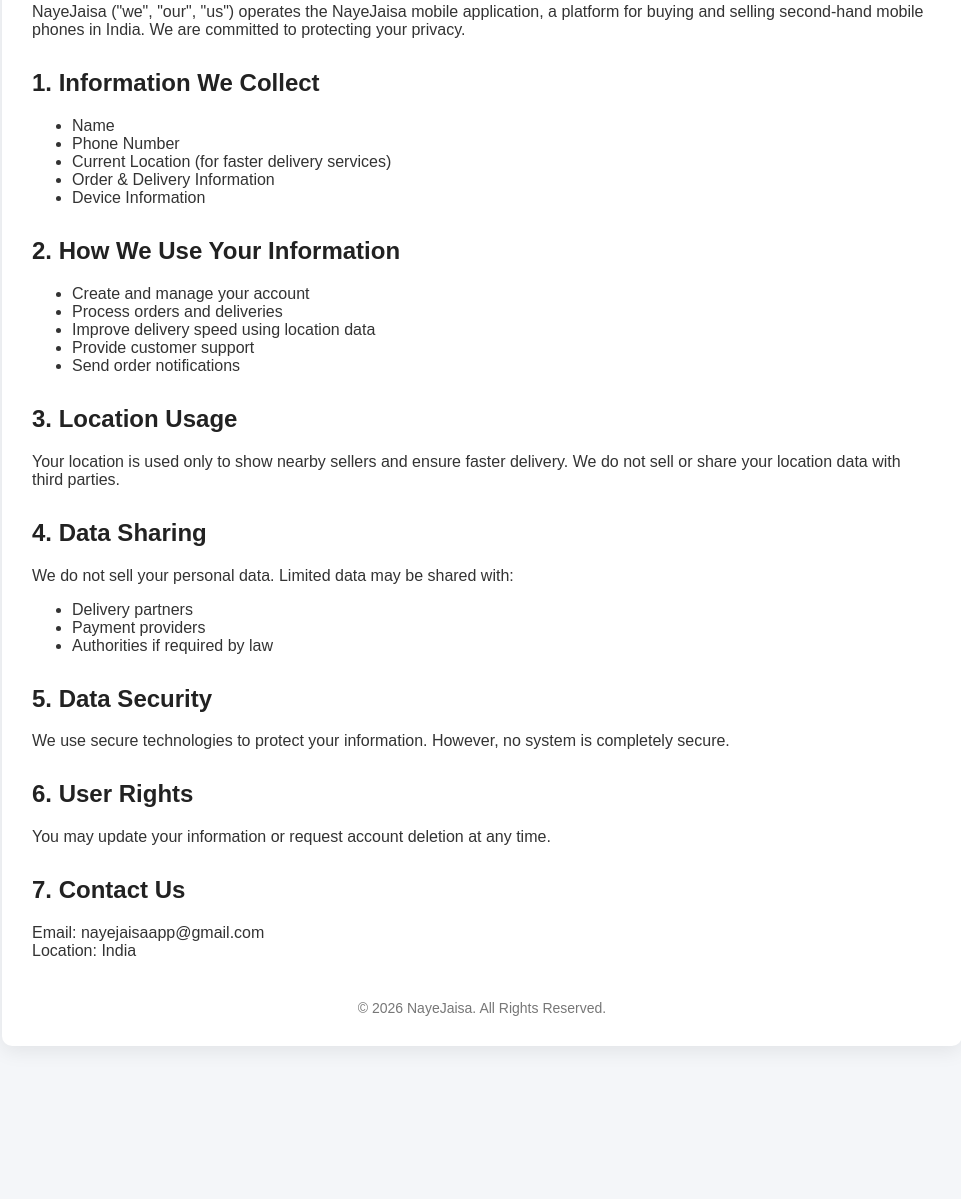
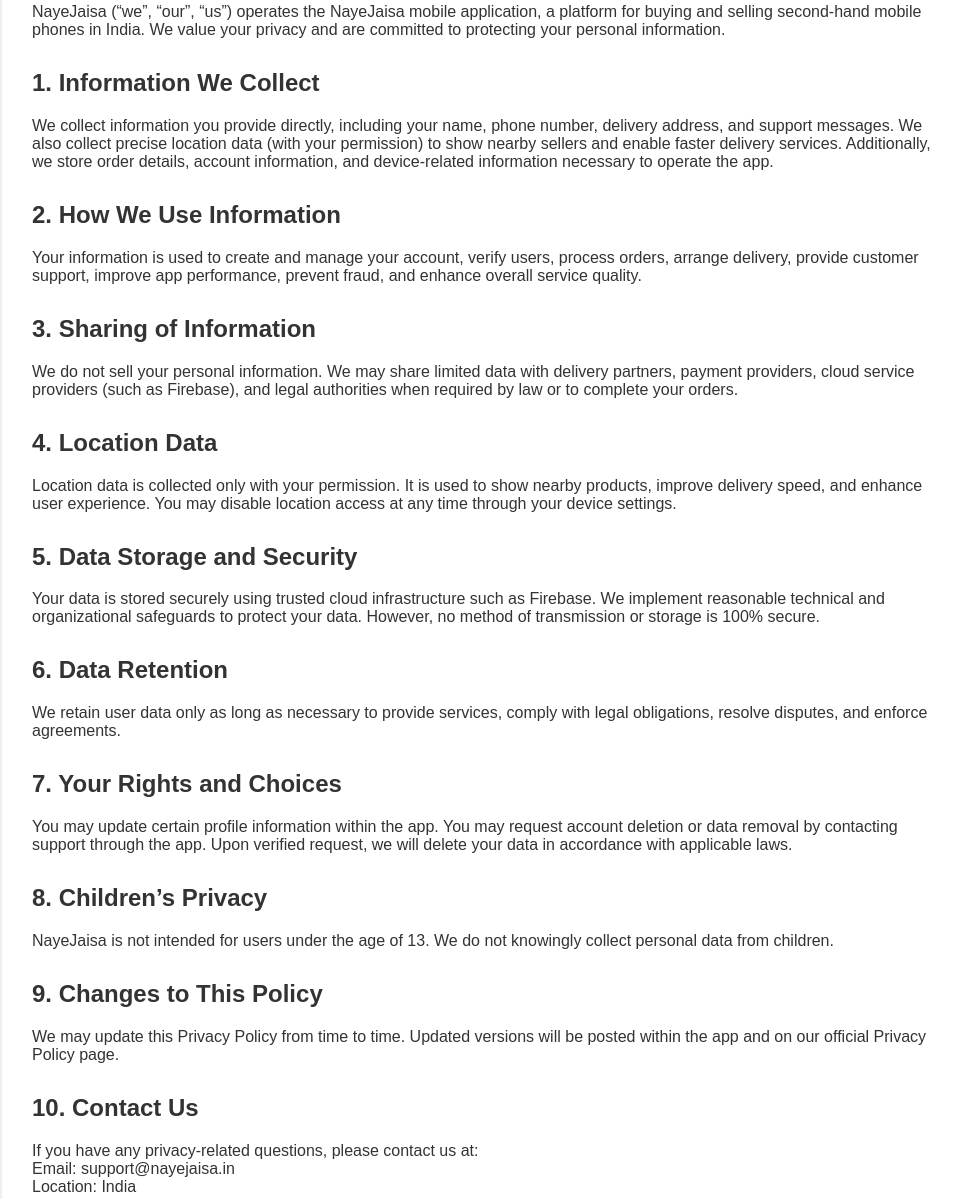
Before and after one commit to ashu916/nayejaisaprivacy, a plain HTML site: page index.html in a window 1280 px wide. Shown: the part 181-1380 px from the top of the page, without its empty margins (158-1119 px from the left). Before the commit the page ends 1267 px from the top, so only its background shows below. Drawn offline with Linux system fonts and the light colour scheme.

Commit message:
Update index.html

```diff
--- a/index.html
+++ b/index.html
@@ -9,16 +9,14 @@
   font-family: Arial, sans-serif;
   margin: 0;
   padding: 0;
-  background: #f4f6f9;
+  background: #f5f7fa;
   color: #333;
 }
 .container {
   max-width: 900px;
-  margin: auto;
-  background: #fff;
+  margin: 40px auto;
+  background: #ffffff;
   padding: 30px;
-  margin-top: 40px;
-  margin-bottom: 40px;
   border-radius: 10px;
   box-shadow: 0 5px 20px rgba(0,0,0,0.08);
 }
@@ -27,13 +25,12 @@
 }
 h2 {
   margin-top: 30px;
-  color: #222;
 }
 .footer {
+  margin-top: 40px;
+  font-size: 14px;
+  color: #777;
   text-align: center;
-  font-size: 14px;
-  margin-top: 40px;
-  color: #777;
 }
 </style>
 </head>
@@ -43,45 +40,38 @@
 <h1>NayeJaisa - Privacy Policy</h1>
 <p><strong>Effective Date:</strong> 01 March 2026</p>
 
-<p>NayeJaisa ("we", "our", "us") operates the NayeJaisa mobile application, a platform for buying and selling second-hand mobile phones in India. We are committed to protecting your privacy.</p>
+<p>NayeJaisa (“we”, “our”, “us”) operates the NayeJaisa mobile application, a platform for buying and selling second-hand mobile phones in India. We value your privacy and are committed to protecting your personal information.</p>
 
 <h2>1. Information We Collect</h2>
-<ul>
-<li>Name</li>
-<li>Phone Number</li>
-<li>Current Location (for faster delivery services)</li>
-<li>Order & Delivery Information</li>
-<li>Device Information</li>
-</ul>
+<p>We collect information you provide directly, including your name, phone number, delivery address, and support messages. We also collect precise location data (with your permission) to show nearby sellers and enable faster delivery services. Additionally, we store order details, account information, and device-related information necessary to operate the app.</p>
 
-<h2>2. How We Use Your Information</h2>
-<ul>
-<li>Create and manage your account</li>
-<li>Process orders and deliveries</li>
-<li>Improve delivery speed using location data</li>
-<li>Provide customer support</li>
-<li>Send order notifications</li>
-</ul>
+<h2>2. How We Use Information</h2>
+<p>Your information is used to create and manage your account, verify users, process orders, arrange delivery, provide customer support, improve app performance, prevent fraud, and enhance overall service quality.</p>
 
-<h2>3. Location Usage</h2>
-<p>Your location is used only to show nearby sellers and ensure faster delivery. We do not sell or share your location data with third parties.</p>
+<h2>3. Sharing of Information</h2>
+<p>We do not sell your personal information. We may share limited data with delivery partners, payment providers, cloud service providers (such as Firebase), and legal authorities when required by law or to complete your orders.</p>
 
-<h2>4. Data Sharing</h2>
-<p>We do not sell your personal data. Limited data may be shared with:</p>
-<ul>
-<li>Delivery partners</li>
-<li>Payment providers</li>
-<li>Authorities if required by law</li>
-</ul>
+<h2>4. Location Data</h2>
+<p>Location data is collected only with your permission. It is used to show nearby products, improve delivery speed, and enhance user experience. You may disable location access at any time through your device settings.</p>
 
-<h2>5. Data Security</h2>
-<p>We use secure technologies to protect your information. However, no system is completely secure.</p>
+<h2>5. Data Storage and Security</h2>
+<p>Your data is stored securely using trusted cloud infrastructure such as Firebase. We implement reasonable technical and organizational safeguards to protect your data. However, no method of transmission or storage is 100% secure.</p>
 
-<h2>6. User Rights</h2>
-<p>You may update your information or request account deletion at any time.</p>
+<h2>6. Data Retention</h2>
+<p>We retain user data only as long as necessary to provide services, comply with legal obligations, resolve disputes, and enforce agreements.</p>
 
-<h2>7. Contact Us</h2>
-<p>Email: nayejaisaapp@gmail.com<br>
+<h2>7. Your Rights and Choices</h2>
+<p>You may update certain profile information within the app. You may request account deletion or data removal by contacting support through the app. Upon verified request, we will delete your data in accordance with applicable laws.</p>
+
+<h2>8. Children’s Privacy</h2>
+<p>NayeJaisa is not intended for users under the age of 13. We do not knowingly collect personal data from children.</p>
+
+<h2>9. Changes to This Policy</h2>
+<p>We may update this Privacy Policy from time to time. Updated versions will be posted within the app and on our official Privacy Policy page.</p>
+
+<h2>10. Contact Us</h2>
+<p>If you have any privacy-related questions, please contact us at:<br>
+Email: support@nayejaisa.in<br>
 Location: India</p>
 
 <div class="footer">
```
